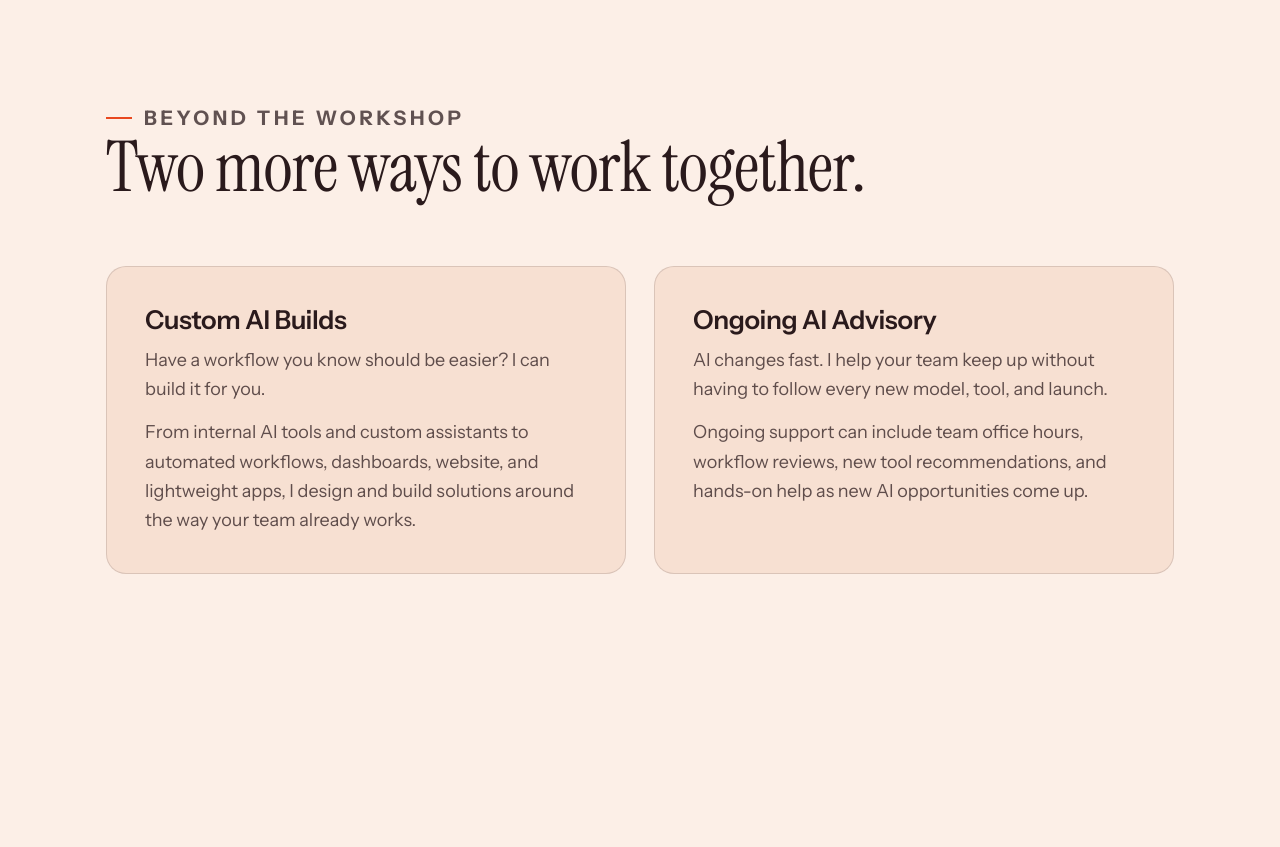
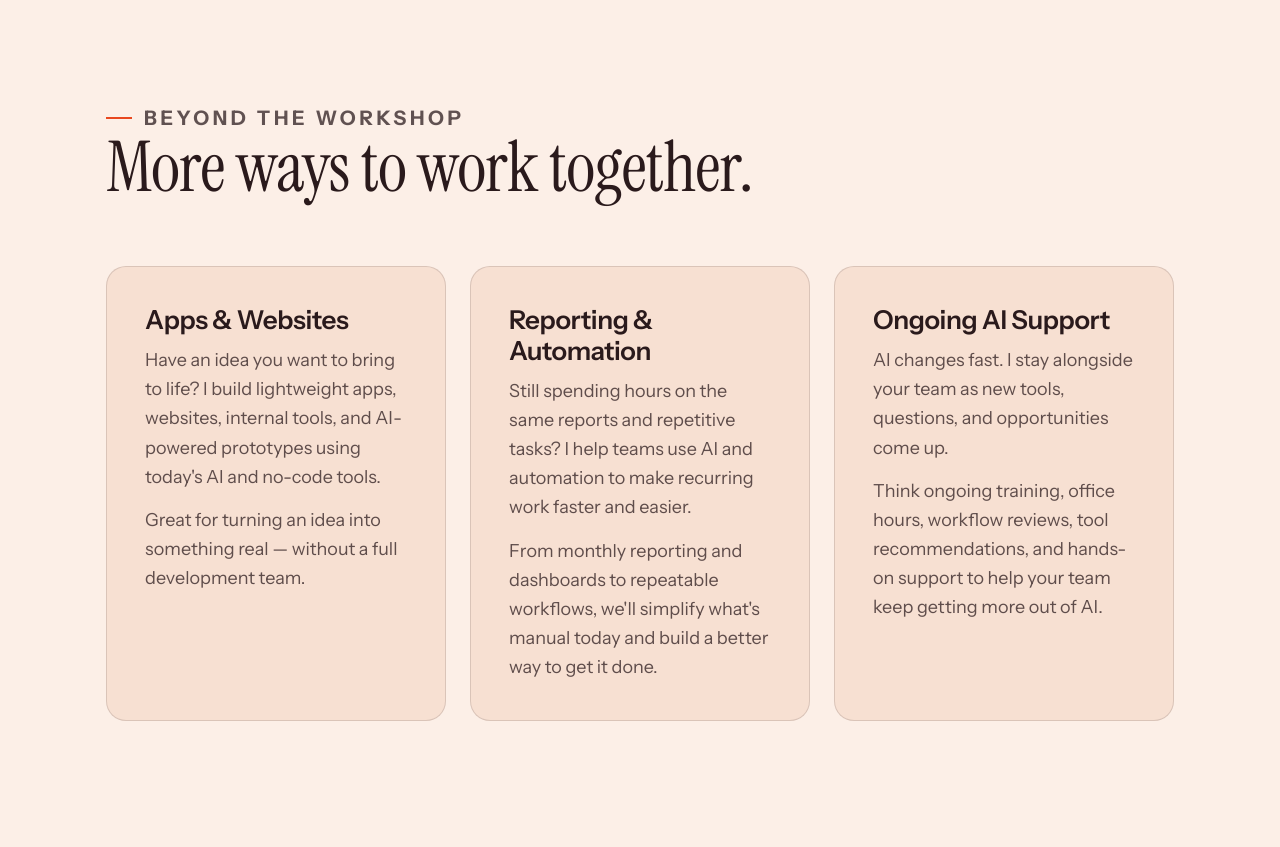
Before and after one commit to sennafilter/senna-filter-site, a plain HTML site: page workshops.html in a window 1280 px wide. Shown: the part 3660-4507 px from the top of the page. Drawn offline with Linux system fonts and the light colour scheme.

Commit message:
Add files via upload

```diff
--- a/workshops.html
+++ b/workshops.html
@@ -76,7 +76,7 @@
   .tier .best b { color:var(--ink); }
 
   /* secondary offers */
-  .offers { display:grid; grid-template-columns:1fr 1fr; gap:clamp(20px,3vw,28px); }
+  .offers { display:grid; grid-template-columns:repeat(3,1fr); gap:clamp(18px,2.4vw,24px); }
   .offer {
     background:var(--paper-2); border:1.5px solid var(--line); border-radius:var(--radius);
     padding:clamp(26px,3vw,38px); transition:transform .2s ease, box-shadow .2s ease;
@@ -248,18 +248,23 @@
     <div class="wrap">
       <div class="sec-head reveal">
         <p class="eyebrow">Beyond the workshop</p>
-        <h2>Two more ways to work together.</h2>
+        <h2>More ways to work together.</h2>
       </div>
       <div class="offers">
         <div class="offer reveal">
-          <h3>Custom AI Builds</h3>
-          <p>Have a workflow you know should be easier? I can build it for you.</p>
-          <p>From internal AI tools and custom assistants to automated workflows, dashboards, website, and lightweight apps, I design and build solutions around the way your team already works.</p>
+          <h3>Apps &amp; Websites</h3>
+          <p>Have an idea you want to bring to life? I build lightweight apps, websites, internal tools, and AI-powered prototypes using today's AI and no-code tools.</p>
+          <p>Great for turning an idea into something real — without a full development team.</p>
         </div>
         <div class="offer reveal">
-          <h3>Ongoing AI Advisory</h3>
-          <p>AI changes fast. I help your team keep up without having to follow every new model, tool, and launch.</p>
-          <p>Ongoing support can include team office hours, workflow reviews, new tool recommendations, and hands-on help as new AI opportunities come up.</p>
+          <h3>Reporting &amp; Automation</h3>
+          <p>Still spending hours on the same reports and repetitive tasks? I help teams use AI and automation to make recurring work faster and easier.</p>
+          <p>From monthly reporting and dashboards to repeatable workflows, we'll simplify what's manual today and build a better way to get it done.</p>
+        </div>
+        <div class="offer reveal">
+          <h3>Ongoing AI Support</h3>
+          <p>AI changes fast. I stay alongside your team as new tools, questions, and opportunities come up.</p>
+          <p>Think ongoing training, office hours, workflow reviews, tool recommendations, and hands-on support to help your team keep getting more out of AI.</p>
         </div>
       </div>
     </div>
```
